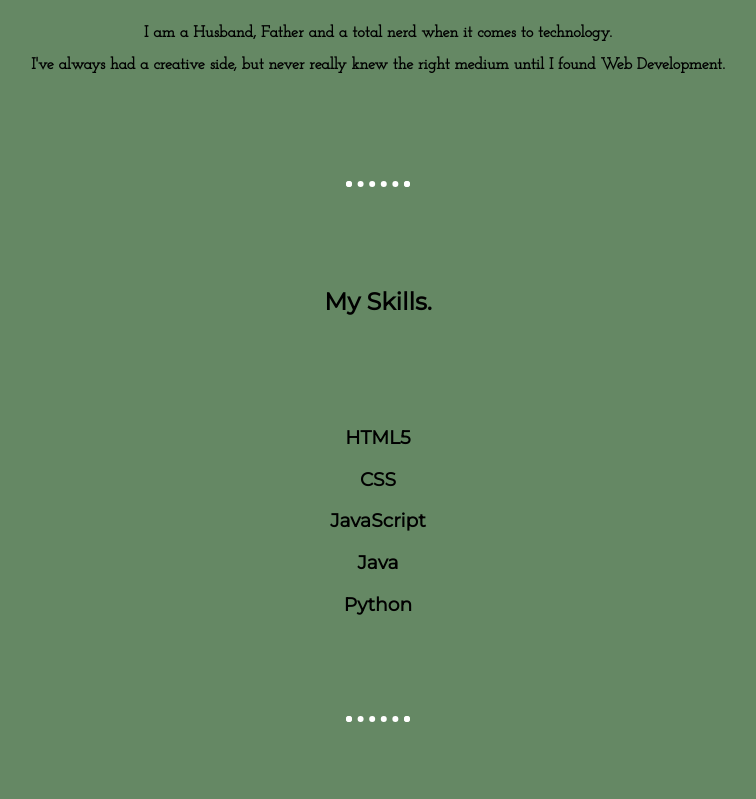
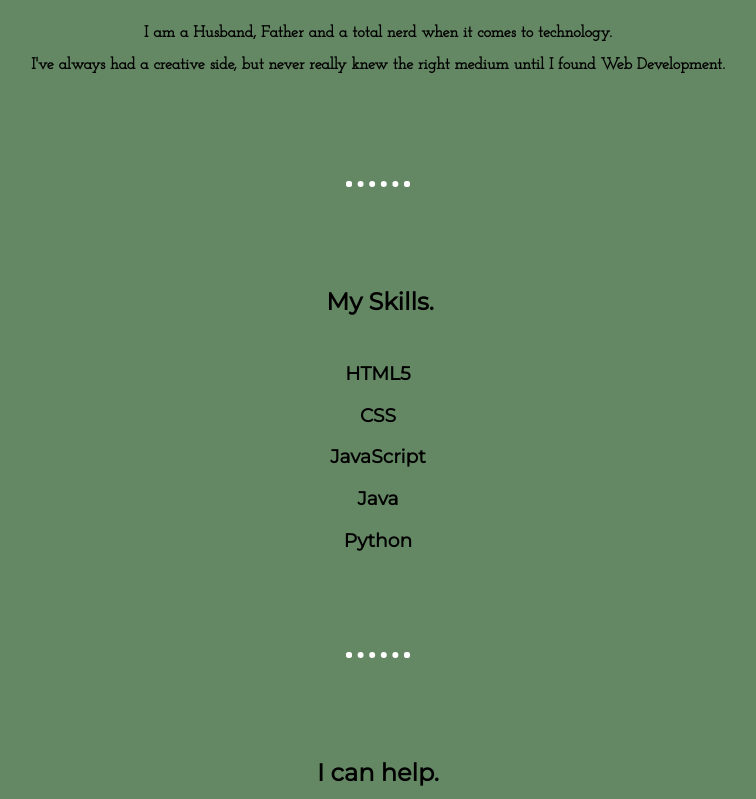
Before and after one commit to flerq/cv, a plain HTML site: page index.html in a window 1280 px wide. Shown: the part 890-1689 px from the top of the page, without its empty margins (262-1018 px from the left). Drawn offline with Linux system fonts and the light colour scheme.

Commit message:
Update styles.css

```diff
--- a/css/styles.css
+++ b/css/styles.css
@@ -1,21 +1,15 @@
-/*
-font-family: 'Josefin Slab', serif; <p>
-font-family: 'Merriweather', serif;
-font-family: 'Montserrat', sans-serif;
-font-family: 'Sacramento', cursive; <h1>
-*/
 body {
   margin: 0;
   text-align: center;
   color: black;
   font-size: 100%;
   background-color: #658864;
+  font-family: 'Merriweather', serif;
 }
 
 h1 {
   font-family: 'Sacramento', serif;
   font-size: 700%;
-  /*font-size: 562.5%;       /* 100% = 16px; 90px = { (90/16) * 100 }% ; */
   font-weight: normal;
   margin-top: 1rem;
   margin-bottom: 0;
@@ -46,6 +40,8 @@ p {
   font-family: 'Josefin Slab', serif;
   font-weight: bold;
   line-height: 2;
+  margin-left: 2rem;
+  margin-right: 2rem;
 }
 
 hr {
@@ -82,16 +78,14 @@ hr {
   background-color: #658864;
 }
 
-
 .intro {
   width: 50%;
   margin: auto;
 }
 
-
-.skill-row {
-  width: 50%;
-  margin: 6.25rem auto 6.25rem auto;
+.skills {
+  width: 100%;
+  margin: 2px;
   text-align: center;
 }
 
@@ -130,22 +124,17 @@ hr {
   opacity: 0.8;
 }
 
-
-  p{
-    margin-left: 2rem;
-    margin-right: 2rem;
-  }
-
-  .name-container{
+.name-container {
   margin-top: 40%;
   margin-bottom: 1px;
   line-height: 5.8rem;
 }
 
-  .name{
+.name {
   font-size: 1000%;
 }
-  .name-description{
+
+.name-description {
   font-size: 300%;
 }
 
@@ -153,7 +142,6 @@ hr {
   margin-top: 1vh;
   height: 1100px;
 }
-
 
 .profile-img {
   width: 50%;
@@ -163,10 +151,9 @@ hr {
   width: 100%;
 }
 
-
 .skill-row {
   width: 100%;
-    margin: 6.25rem auto 6.25rem auto;
+  margin: 2.25rem auto 4.25rem auto;
   text-align: center;
 }
 
```
Lines whose indentation alone changed are shown as unchanged.
